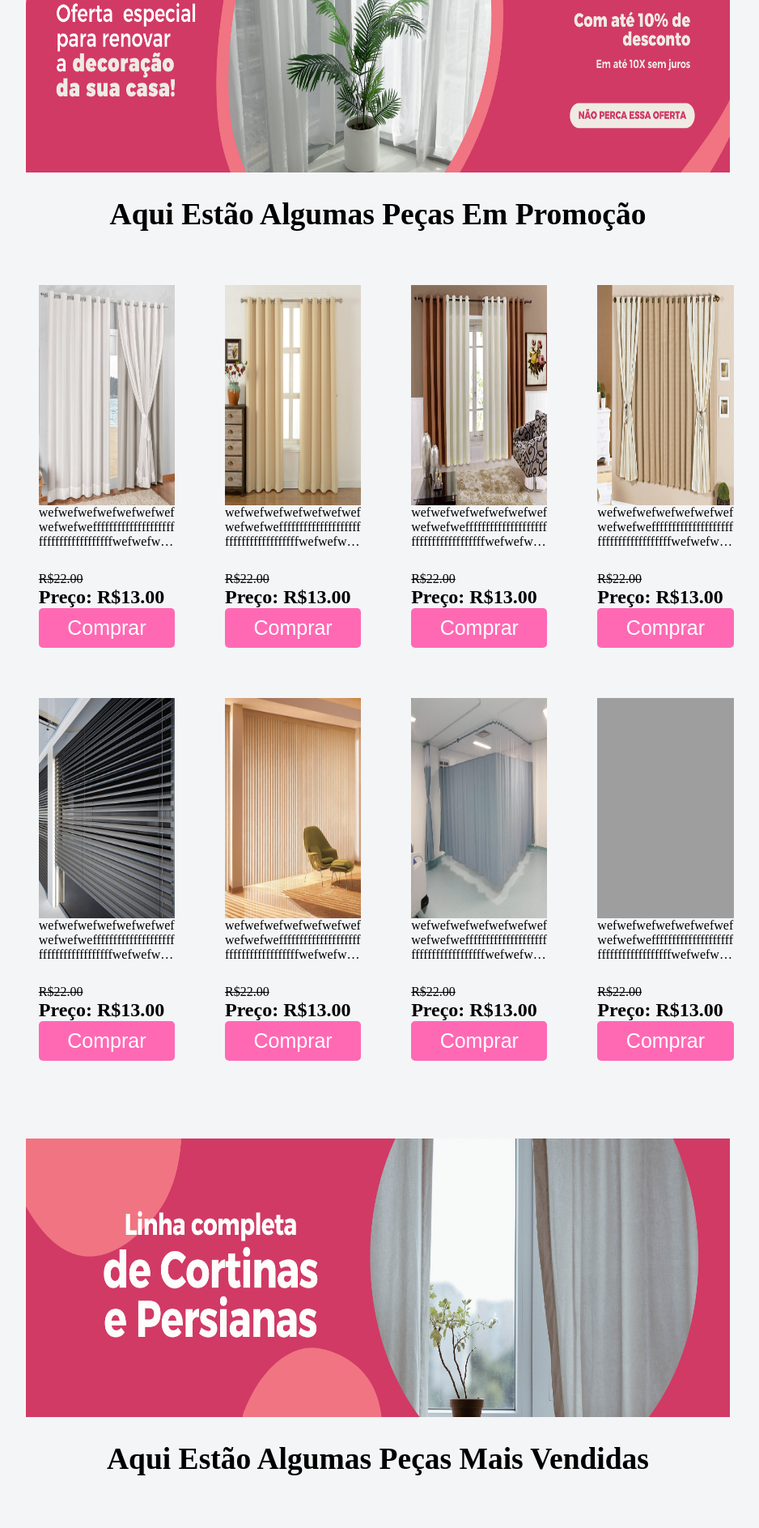
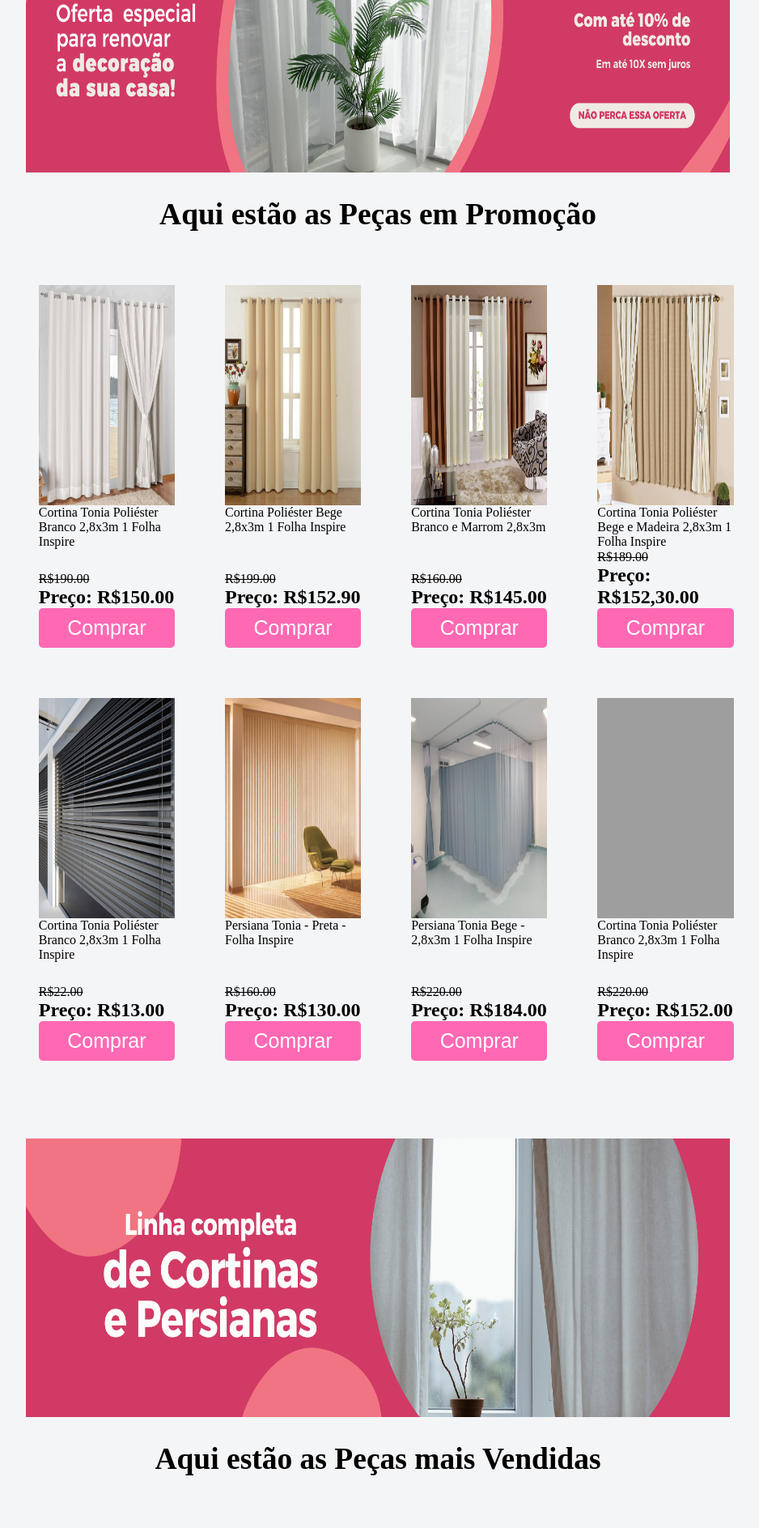
Before and after one commit to lu0000/dona-maria-cortinas-e-cia, a PHP site: page / in a window 1280 px wide. Shown: the part 1103-2990 px from the top of the page at 81% size, without its empty margins (173-1111 px from the left). Run offline with PHP 8.4, Linux system fonts and the light colour scheme; grey boxes are pictures that could not be loaded.

Commit message:
Mudando as legendas dos produtos

```diff
--- a/cadastro.html
+++ b/cadastro.html
@@ -60,7 +60,7 @@
     </main>
 
     <footer><!--Rodapé do Site-->
-        <p>© 2023 Toque de Arte. Todos os direitos reservados</p>
+        <p>© 2023 Dona Maria Cortinas e Cia. Todos os direitos reservados</p>
     </footer>
 
 </body>
--- a/estilo.css
+++ b/estilo.css
@@ -262,6 +262,6 @@ select {
 .caa{
     margin-left: 4px;
     text-decoration: none;
-    color: rgb(82, 82, 150);
+    color: #FF1493;
     cursor: pointer;
 }
--- a/index.html
+++ b/index.html
@@ -25,7 +25,7 @@
 
         <div id="menu-topo">
             <ul>
-                <li><a href="/login.html"><img src="imagens/entrar.png"></a></li>
+                <li><a href="login.html"><img src="imagens/entrar.png"></a></li>
                 <li><a href=""><img src="imagens/favoritos.png"></a></li>
                 <li><a href=""><img src="imagens/carrinho.png"></a></li>
             </ul>
@@ -68,49 +68,49 @@
                 </a>
             </div>
 
-            <div class="titulo-categoria"><h1>Aqui Estão Algumas Peças Em Promoção</h1></div>
+            <div class="titulo-categoria"><h1>Aqui estão as Peças em Promoção</h1></div>
 
             <div class="bloco-itens">
                 <div class="itens">
                     <div class="itens-img"><a href=""><img src="imagens/cortinas/1.jpg" alt=""></a></div>
                     <div class="itens-descricao">
-                        <div><p class="texto-limitado">wefwefwefwefwefwefwefwefwefweffffffffffffffffffffffffffffffffffffffwefwefwefwefwefwefwefweffffffffffffffffffffffffffffffffffffffwwwwwwwwwwwwwwwwwwwwwwwwwwwwwwwwwwwwwwwwwwef</p></div>
-                        <p><s>R$22.00</s></p>
-                        <h1>Preço: R$13.00</h1>
+                        <div><p class="texto-limitado">Cortina Tonia Poliéster Branco 2,8x3m 1 Folha Inspire</p></div>
+                        <p><s>R$190.00</s></p>
+                        <h1>Preço: R$150.00</h1>
                         <button>Comprar</button>
                     </div>
                 </div>
                 <div class="itens">
                     <div class="itens-img"><a href=""><img src="imagens/cortinas/2.jpg" alt=""></a></div>
                     <div class="itens-descricao">
-                        <div><p class="texto-limitado">wefwefwefwefwefwefwefwefwefweffffffffffffffffffffffffffffffffffffffwefwefwefwefwefwefwefweffffffffffffffffffffffffffffffffffffffwwwwwwwwwwwwwwwwwwwwwwwwwwwwwwwwwwwwwwwwwwef</p></div>
-                        <p><s>R$22.00</s></p>
-                        <h1>Preço: R$13.00</h1>
+                        <div><p class="texto-limitado">Cortina Poliéster Bege 2,8x3m 1 Folha Inspire</p></div>
+                        <p><s>R$199.00</s></p>
+                        <h1>Preço: R$152.90</h1>
                         <button>Comprar</button>
                     </div>
                 </div>
                 <div class="itens">
                     <div class="itens-img"><a href=""><img src="imagens/cortinas/3.jpg" alt=""></a></div>
                     <div class="itens-descricao">
-                        <div><p class="texto-limitado">wefwefwefwefwefwefwefwefwefweffffffffffffffffffffffffffffffffffffffwefwefwefwefwefwefwefweffffffffffffffffffffffffffffffffffffffwwwwwwwwwwwwwwwwwwwwwwwwwwwwwwwwwwwwwwwwwwef</p></div>
-                        <p><s>R$22.00</s></p>
-                        <h1>Preço: R$13.00</h1>
+                        <div><p class="texto-limitado">Cortina Tonia Poliéster Branco e Marrom 2,8x3m</p></div>
+                        <p><s>R$160.00</s></p>
+                        <h1>Preço: R$145.00</h1>
                         <button>Comprar</button>
                     </div>
                 </div>
                 <div class="itens">
                     <div class="itens-img"><a href=""><img src="imagens/cortinas/4.jpeg" alt=""></a></div>
                     <div class="itens-descricao">
-                        <div><p class="texto-limitado">wefwefwefwefwefwefwefwefwefweffffffffffffffffffffffffffffffffffffffwefwefwefwefwefwefwefweffffffffffffffffffffffffffffffffffffffwwwwwwwwwwwwwwwwwwwwwwwwwwwwwwwwwwwwwwwwwwef</p></div>
-                        <p><s>R$22.00</s></p>
-                        <h1>Preço: R$13.00</h1>
+                        <div><p class="texto-limitado">Cortina Tonia Poliéster Bege e Madeira 2,8x3m 1 Folha Inspire</p></div>
+                        <p><s>R$189.00</s></p>
+                        <h1>Preço: R$152,30.00</h1>
                         <button>Comprar</button>
                     </div>
                 </div>
                 <div class="itens">
                     <div class="itens-img"><a href=""><img src="imagens/persianas/1.jpg" alt=""></a></div>
                     <div class="itens-descricao">
-                        <div><p class="texto-limitado">wefwefwefwefwefwefwefwefwefweffffffffffffffffffffffffffffffffffffffwefwefwefwefwefwefwefweffffffffffffffffffffffffffffffffffffffwwwwwwwwwwwwwwwwwwwwwwwwwwwwwwwwwwwwwwwwwwef</p></div>
+                        <div><p class="texto-limitado">Cortina Tonia Poliéster Branco 2,8x3m 1 Folha Inspire</p></div>
                         <p><s>R$22.00</s></p>
                         <h1>Preço: R$13.00</h1>
                         <button>Comprar</button>
@@ -119,27 +119,27 @@
                 <div class="itens">
                     <div class="itens-img"><a href=""><img src="imagens/persianas/2.jpg" alt=""></a></div>
                     <div class="itens-descricao">
-                        <div><p class="texto-limitado">wefwefwefwefwefwefwefwefwefweffffffffffffffffffffffffffffffffffffffwefwefwefwefwefwefwefweffffffffffffffffffffffffffffffffffffffwwwwwwwwwwwwwwwwwwwwwwwwwwwwwwwwwwwwwwwwwwef</p></div>
-                        <p><s>R$22.00</s></p>
-                        <h1>Preço: R$13.00</h1>
+                        <div><p class="texto-limitado">Persiana Tonia - Preta - Folha Inspire</p></div>
+                        <p><s>R$160.00</s></p>
+                        <h1>Preço: R$130.00</h1>
                         <button>Comprar</button>
                     </div>
                 </div>
                 <div class="itens">
                     <div class="itens-img"><a href=""><img src="imagens/divisorias hospitalares/1.jpg" alt=""></a></div>
                     <div class="itens-descricao">
-                        <div><p class="texto-limitado">wefwefwefwefwefwefwefwefwefweffffffffffffffffffffffffffffffffffffffwefwefwefwefwefwefwefweffffffffffffffffffffffffffffffffffffffwwwwwwwwwwwwwwwwwwwwwwwwwwwwwwwwwwwwwwwwwwef</p></div>
-                        <p><s>R$22.00</s></p>
-                        <h1>Preço: R$13.00</h1>
+                        <div><p class="texto-limitado">Persiana Tonia Bege - 2,8x3m 1 Folha Inspire</p></div>
+                        <p><s>R$220.00</s></p>
+                        <h1>Preço: R$184.00</h1>
                         <button>Comprar</button>
                     </div>
                 </div>
                 <div class="itens">
                     <div class="itens-img"><a href=""><img src="imagens/cortinas/5.jpeg" alt=""></a></div>
                     <div class="itens-descricao">
-                        <div><p class="texto-limitado">wefwefwefwefwefwefwefwefwefweffffffffffffffffffffffffffffffffffffffwefwefwefwefwefwefwefweffffffffffffffffffffffffffffffffffffffwwwwwwwwwwwwwwwwwwwwwwwwwwwwwwwwwwwwwwwwwwef</p></div>
-                        <p><s>R$22.00</s></p>
-                        <h1>Preço: R$13.00</h1>
+                        <div><p class="texto-limitado">Cortina Tonia Poliéster Branco 2,8x3m 1 Folha Inspire</p></div>
+                        <p><s>R$220.00</s></p>
+                        <h1>Preço: R$152.00</h1>
                         <button>Comprar</button>
                     </div>
                 </div>
@@ -155,78 +155,70 @@
                 </a>
             </div>
 
-            <div class="titulo-categoria"><h1>Aqui Estão Algumas Peças Mais Vendidas</h1></div>
+            <div class="titulo-categoria"><h1>Aqui estão as Peças mais Vendidas</h1></div>
 
             <div class="bloco-itens">
                 <div class="itens">
                     <div class="itens-img"><a href=""><img src="imagens/cortinas/6.jpg" alt=""></a></div>
                     <div class="itens-descricao">
-                        <div><p class="texto-limitado">wefwefwefwefwefwefwefwefwefweffffffffffffffffffffffffffffffffffffffwefwefwefwefwefwefwefweffffffffffffffffffffffffffffffffffffffwwwwwwwwwwwwwwwwwwwwwwwwwwwwwwwwwwwwwwwwwwef</p></div>
-                        <p><s>R$22.00</s></p>
-                        <h1>Preço: R$13.00</h1>
+                        <div><p class="texto-limitado">Cortina Pharrel verde e branca com detalhes 1,40x2,80m 1 Folha Inspire</p></div>
+                        <h1>Preço: R$250.00</h1>
                         <button>Comprar</button>
                     </div>
                 </div>
                 <div class="itens">
                     <div class="itens-img"><a href=""><img src="imagens/cortinas/8.webp" alt=""></a></div>
                     <div class="itens-descricao">
-                        <div><p class="texto-limitado">wefwefwefwefwefwefwefwefwefweffffffffffffffffffffffffffffffffffffffwefwefwefwefwefwefwefweffffffffffffffffffffffffffffffffffffffwwwwwwwwwwwwwwwwwwwwwwwwwwwwwwwwwwwwwwwwwwef</p></div>
-                        <p><s>R$22.00</s></p>
-                        <h1>Preço: R$13.00</h1>
+                        <div><p class="texto-limitado">Cortina Pharrel branca com detalhes 1,40x2,80m 1 Folha Inspire</p></div>
+                        <h1>Preço: R$130.00</h1>
                         <button>Comprar</button>
                     </div>
                 </div>
                 <div class="itens">
                     <div class="itens-img"><a href=""><img src="imagens/persianas/6.jpg" alt=""></a></div>
                     <div class="itens-descricao">
-                        <div><p class="texto-limitado">wefwefwefwefwefwefwefwefwefweffffffffffffffffffffffffffffffffffffffwefwefwefwefwefwefwefweffffffffffffffffffffffffffffffffffffffwwwwwwwwwwwwwwwwwwwwwwwwwwwwwwwwwwwwwwwwwwef</p></div>
-                        <p><s>R$22.00</s></p>
-                        <h1>Preço: R$13.00</h1>
+                        <div><p class="texto-limitado">Persiana Pharrel preta com detalhes 1,40x2,80m 1 Folha Inspire</p></div>
+                        <h1>Preço: R$140.00</h1>
                         <button>Comprar</button>
                     </div>
                 </div>
                 <div class="itens">
                     <div class="itens-img"><a href=""><img src="imagens/cortinas/2.jpg" alt=""></a></div>
                     <div class="itens-descricao">
-                        <div><p class="texto-limitado">wefwefwefwefwefwefwefwefwefweffffffffffffffffffffffffffffffffffffffwefwefwefwefwefwefwefweffffffffffffffffffffffffffffffffffffffwwwwwwwwwwwwwwwwwwwwwwwwwwwwwwwwwwwwwwwwwwef</p></div>
-                        <p><s>R$22.00</s></p>
-                        <h1>Preço: R$13.00</h1>
+                        <div><p class="texto-limitado">Cortina Pharrel bege com detalhes 1,40x2,80m 1 Folha Inspire</p></div>
+                        <h1>Preço: R$145.00</h1>
                         <button>Comprar</button>
                     </div>
                 </div>
                 <div class="itens">
                     <div class="itens-img"><a href=""><img src="imagens/persianas/7.jpg" alt=""></a></div>
                     <div class="itens-descricao">
-                        <div><p class="texto-limitado">wefwefwefwefwefwefwefwefwefweffffffffffffffffffffffffffffffffffffffwefwefwefwefwefwefwefweffffffffffffffffffffffffffffffffffffffwwwwwwwwwwwwwwwwwwwwwwwwwwwwwwwwwwwwwwwwwwef</p></div>
-                        <p><s>R$22.00</s></p>
-                        <h1>Preço: R$13.00</h1>
+                        <div><p class="texto-limitado">Persiana Pharrel branca com detalhes 1,40x2,80m 1 Folha Inspire</p></div>
+                        <h1>Preço: R$130.00</h1>
                         <button>Comprar</button>
                     </div>
                 </div>
                 <div class="itens">
                     <div class="itens-img"><a href=""><img src="imagens/persianas/1.jpg" alt=""></a></div>
                     <div class="itens-descricao">
-                        <div><p class="texto-limitado">wefwefwefwefwefwefwefwefwefweffffffffffffffffffffffffffffffffffffffwefwefwefwefwefwefwefweffffffffffffffffffffffffffffffffffffffwwwwwwwwwwwwwwwwwwwwwwwwwwwwwwwwwwwwwwwwwwef</p></div>
-                        <p><s>R$22.00</s></p>
-                        <h1>Preço: R$13.00</h1>
+                        <div><p class="texto-limitado">Persiana Pharrel preta com detalhes 1,40x2,80m 1 Folha Inspire</p></div>
+                        <h1>Preço: R$135.00</h1>
                         <button>Comprar</button>
                     </div>
                 </div>
                 <div class="itens">
                     <div class="itens-img"><a href=""><img src="imagens/cortinas/3.jpg" alt=""></a></div>
                     <div class="itens-descricao">
-                        <div><p class="texto-limitado">wefwefwefwefwefwefwefwefwefweffffffffffffffffffffffffffffffffffffffwefwefwefwefwefwefwefweffffffffffffffffffffffffffffffffffffffwwwwwwwwwwwwwwwwwwwwwwwwwwwwwwwwwwwwwwwwwwef</p></div>
-                        <p><s>R$22.00</s></p>
-                        <h1>Preço: R$13.00</h1>
+                        <div><p class="texto-limitado">Cortina Pharrel marrom e branca com detalhes 1,40x2,80m 1 Folha Inspire</p></div>
+                        <h1>Preço: R$145.00</h1>
                         <button>Comprar</button>
                     </div>
                 </div>
                 <div class="itens">
                     <div class="itens-img"><a href=""><img src="imagens/cortinas/1.jpg" alt=""></a></div>
                     <div class="itens-descricao">
-                        <div><p class="texto-limitado">wefwefwefwefwefwefwefwefwefweffffffffffffffffffffffffffffffffffffffwefwefwefwefwefwefwefweffffffffffffffffffffffffffffffffffffffwwwwwwwwwwwwwwwwwwwwwwwwwwwwwwwwwwwwwwwwwwef</p></div>
-                        <p><s>R$22.00</s></p>
-                        <h1>Preço: R$13.00</h1>
+                        <div><p class="texto-limitado">Cortina Pharrel Branca com detalhes 1,40x2,80m 1 Folha Inspire</p></div>
+                        <h1>Preço: R$138.00</h1>
                         <button>Comprar</button>
                     </div>
                 </div>
@@ -242,78 +234,70 @@
                 </a>
             </div>
 
-            <div class="titulo-categoria"><h1>Aqui Estão Algumas Novidades</h1></div>
+            <div class="titulo-categoria"><h1>Aqui estão as Novidades</h1></div>
 
             <div class="bloco-itens">
                 <div class="itens">
                     <div class="itens-img"><a href=""><img src="imagens/novidades/1.jpg" alt=""></a></div>
                     <div class="itens-descricao">
-                        <div><p class="texto-limitado">wefwefwefwefwefwefwefwefwefweffffffffffffffffffffffffffffffffffffffwefwefwefwefwefwefwefweffffffffffffffffffffffffffffffffffffffwwwwwwwwwwwwwwwwwwwwwwwwwwwwwwwwwwwwwwwwwwef</p></div>
-                        <p><s>R$22.00</s></p>
-                        <h1>Preço: R$13.00</h1>
+                        <div><p class="texto-limitado">Cortina Pharrel Bege e Marrom com detalhes ao redor 1,40x2,80m 1 Folha Inspire</p></div>
+                        <h1>Preço: R$170.00</h1>
                         <button>Comprar</button>
                     </div>
                 </div>
                 <div class="itens">
                     <div class="itens-img"><a href=""><img src="imagens/novidades/2.jpg" alt=""></a></div>
                     <div class="itens-descricao">
-                        <div><p class="texto-limitado">wefwefwefwefwefwefwefwefwefweffffffffffffffffffffffffffffffffffffffwefwefwefwefwefwefwefweffffffffffffffffffffffffffffffffffffffwwwwwwwwwwwwwwwwwwwwwwwwwwwwwwwwwwwwwwwwwwef</p></div>
-                        <p><s>R$22.00</s></p>
-                        <h1>Preço: R$13.00</h1>
+                        <div><p class="texto-limitado">Cortina Pharrel Bege 1,40x2,80m 1 Folha Inspire</p></div>
+                        <h1>Preço: R$134.00</h1>
                         <button>Comprar</button>
                     </div>
                 </div>
                 <div class="itens">
                     <div class="itens-img"><a href=""><img src="imagens/novidades/3.jpeg" alt=""></a></div>
                     <div class="itens-descricao">
-                        <div><p class="texto-limitado">wefwefwefwefwefwefwefwefwefweffffffffffffffffffffffffffffffffffffffwefwefwefwefwefwefwefweffffffffffffffffffffffffffffffffffffffwwwwwwwwwwwwwwwwwwwwwwwwwwwwwwwwwwwwwwwwwwef</p></div>
-                        <p><s>R$22.00</s></p>
-                        <h1>Preço: R$13.00</h1>
+                        <div><p class="texto-limitado">Cortina Pharrel Bege e madeira 1,40x2,80m 1 Folha Inspire</p></div>
+                        <h1>Preço: R$156.00</h1>
                         <button>Comprar</button>
                     </div>
                 </div>
                 <div class="itens">
                     <div class="itens-img"><a href=""><img src="imagens/novidades/4.webp" alt=""></a></div>
                     <div class="itens-descricao">
-                        <div><p class="texto-limitado">wefwefwefwefwefwefwefwefwefweffffffffffffffffffffffffffffffffffffffwefwefwefwefwefwefwefweffffffffffffffffffffffffffffffffffffffwwwwwwwwwwwwwwwwwwwwwwwwwwwwwwwwwwwwwwwwwwef</p></div>
-                        <p><s>R$22.00</s></p>
-                        <h1>Preço: R$13.00</h1>
+                        <div><p class="texto-limitado">Cortina Pharrel Bege e branco 1,40x2,80m 1 Folha Inspire</p></div>
+                        <h1>Preço: R$215.00</h1>
                         <button>Comprar</button>
                     </div>
                 </div>
                 <div class="itens">
                     <div class="itens-img"><a href=""><img src="imagens/novidades/5.jpeg" alt=""></a></div>
                     <div class="itens-descricao">
-                        <div><p class="texto-limitado">wefwefwefwefwefwefwefwefwefweffffffffffffffffffffffffffffffffffffffwefwefwefwefwefwefwefweffffffffffffffffffffffffffffffffffffffwwwwwwwwwwwwwwwwwwwwwwwwwwwwwwwwwwwwwwwwwwef</p></div>
-                        <p><s>R$22.00</s></p>
-                        <h1>Preço: R$13.00</h1>
+                        <div><p class="texto-limitado">Cortina Pharrel branca, Bege e Marrom 1,40x2,80m 1 Folha Inspire</p></div>
+                        <h1>Preço: R$174.00</h1>
                         <button>Comprar</button>
                     </div>
                 </div>
                 <div class="itens">
                     <div class="itens-img"><a href=""><img src="imagens/novidades/6.jpg" alt=""></a></div>
                     <div class="itens-descricao">
-                        <div><p class="texto-limitado">wefwefwefwefwefwefwefwefwefweffffffffffffffffffffffffffffffffffffffwefwefwefwefwefwefwefweffffffffffffffffffffffffffffffffffffffwwwwwwwwwwwwwwwwwwwwwwwwwwwwwwwwwwwwwwwwwwef</p></div>
-                        <p><s>R$22.00</s></p>
-                        <h1>Preço: R$13.00</h1>
+                        <div><p class="texto-limitado">Cortina Pharrel Bege e Marrom, com tecido detalhado 1,40x2,80m 1 Folha Inspire</p></div>
+                        <h1>Preço: R$138.00</h1>
                         <button>Comprar</button>
                     </div>
                 </div>
                 <div class="itens">
                     <div class="itens-img"><a href=""><img src="imagens/novidades/7.jpg" alt=""></a></div>
                     <div class="itens-descricao">
-                        <div><p class="texto-limitado">wefwefwefwefwefwefwefwefwefweffffffffffffffffffffffffffffffffffffffwefwefwefwefwefwefwefweffffffffffffffffffffffffffffffffffffffwwwwwwwwwwwwwwwwwwwwwwwwwwwwwwwwwwwwwwwwwwef</p></div>
-                        <p><s>R$22.00</s></p>
-                        <h1>Preço: R$13.00</h1>
+                        <div><p class="texto-limitado">Cortina Pharrel Bege e Marrom com detalhes floridos embutidos 1,40x2,80m 1 Folha Inspire</p></div>
+                        <h1>Preço: R$185.00</h1>
                         <button>Comprar</button>
                     </div>
                 </div>
                 <div class="itens">
                     <div class="itens-img"><a href=""><img src="imagens/novidades/8.webp" alt=""></a></div>
                     <div class="itens-descricao">
-                        <div><p class="texto-limitado">wefwefwefwefwefwefwefwefwefweffffffffffffffffffffffffffffffffffffffwefwefwefwefwefwefwefweffffffffffffffffffffffffffffffffffffffwwwwwwwwwwwwwwwwwwwwwwwwwwwwwwwwwwwwwwwwwwef</p></div>
-                        <p><s>R$22.00</s></p>
-                        <h1>Preço: R$13.00</h1>
+                        <div><p class="texto-limitado">Cortina Pharrel Branca 1,40x2,80m 1 Folha Inspire</p></div>
+                        <h1>Preço: R$110.00</h1>
                         <button>Comprar</button>
                     </div>
                 </div>
--- a/login.html
+++ b/login.html
@@ -54,7 +54,7 @@
     </main>
 
     <footer><!--Rodapé do Site-->
-        <p>© 2023 Toque de Arte. Todos os direitos reservados</p>
+        <p>© 2023 Dona Maria Cortinas e Cia. Todos os direitos reservados</p>
     </footer>
 
 </body>
```
